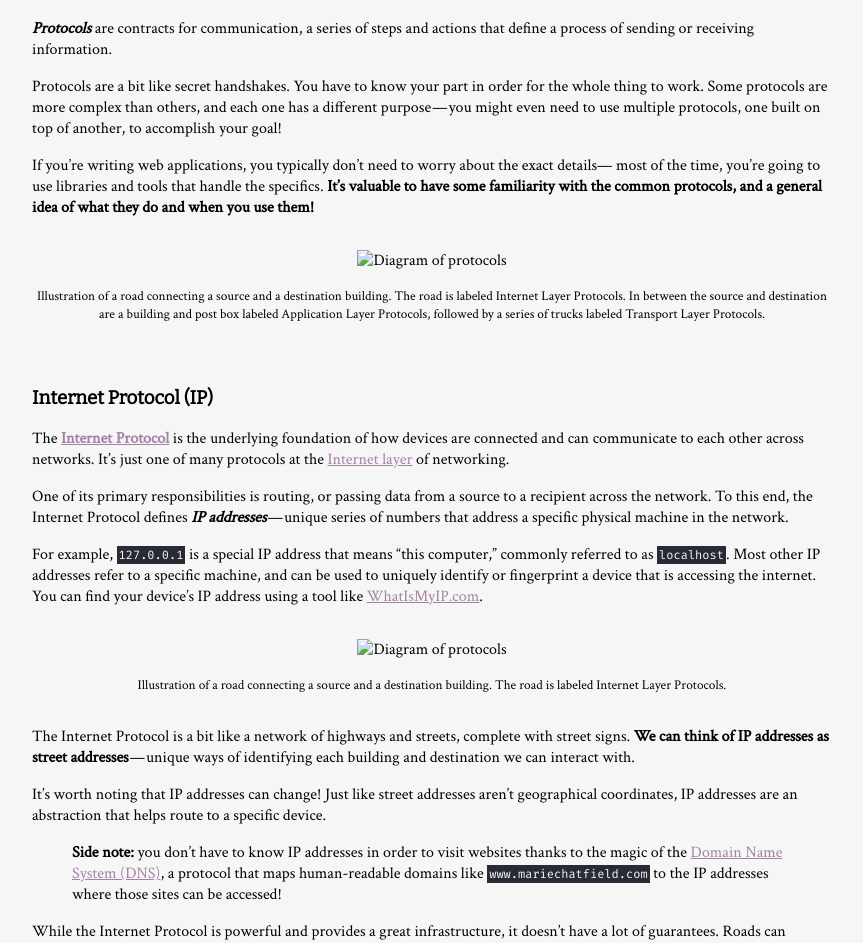
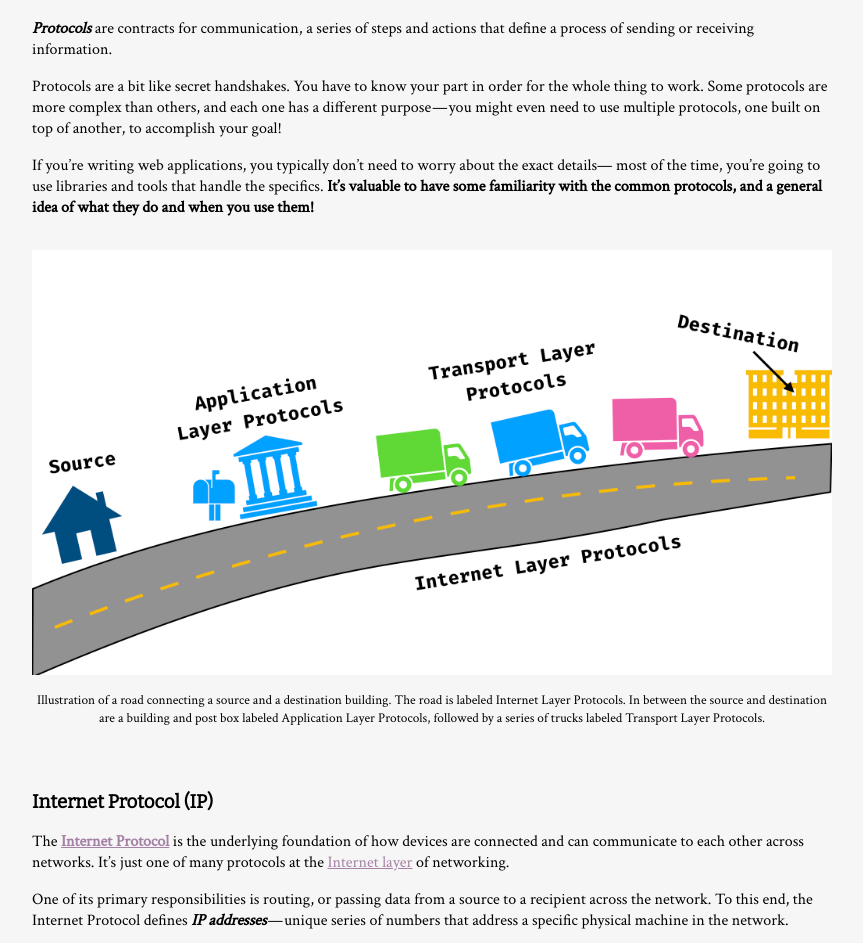
Before and after one commit to mchat/mchat.github.io, a Jekyll site: the page built from _posts/2019-02-19-networking.md, in a window 1280 px wide. Shown: the part 826-1769 px from the top of the page, without its empty margins (0-863 px from the left). Built offline with Jekyll 4.4.1, drawn with Linux system fonts in a browser that asks for light colours; nearby versions of some CDN libraries; the table of contents is made by our own code; grey boxes are pictures that could not be loaded.

Commit message:
Use absolute paths instead of relative

```diff
--- a/_posts/2019-02-19-networking.md
+++ b/_posts/2019-02-19-networking.md
@@ -18,7 +18,7 @@ This blog post lives on some computer somewhere in the world, and you’re readi
 ## 🤝 Protocols for fun and profit
 
 <figure class="figure">
-    <img class="figure__image" src="./handshake.gif" alt="Gif of handshake">
+    <img class="figure__image" src="/blog/networking/handshake.gif" alt="Gif of handshake">
     <figcaption class="figure__caption" markdown="block">
 Gif of Lindsay Lohan and Simon Kunz in _The Parent Trap_ movie doing a complicated multi-step handshake with some dance moves involved. ([source](handshake.gif))
 </figcaption>
@@ -31,7 +31,7 @@ Protocols are a bit like secret handshakes. You have to know your part in order
 If you’re writing web applications, you typically don’t need to worry about the exact details— most of the time, you’re going to use libraries and tools that handle the specifics. **It’s valuable to have some familiarity with the common protocols, and a general idea of what they do and when you use them!**
 
 <figure class="figure">
-    <img class="figure__image" src="./protocols-diagram.png" alt="Diagram of protocols">
+    <img class="figure__image" src="/blog/networking/protocols-diagram.png" alt="Diagram of protocols">
     <figcaption class="figure__caption">
         Illustration of a road connecting a source and a destination building. The road is labeled Internet Layer Protocols. In between the source and destination are a building and post box labeled Application Layer Protocols, followed by a series of trucks labeled Transport Layer Protocols.
     </figcaption>
@@ -48,7 +48,7 @@ One of its primary responsibilities is routing, or passing data from a source to
 For example, `127.0.0.1` is a special IP address that means “this computer,” commonly referred to as `localhost`. Most other IP addresses refer to a specific machine, and can be used to uniquely identify or fingerprint a device that is accessing the internet. You can find your device’s IP address using a tool like [WhatIsMyIP.com](https://www.whatismyip.com/).
 
 <figure class="figure">
-    <img class="figure__image" src="./protocols-diagram-ip.png" alt="Diagram of protocols">
+    <img class="figure__image" src="/blog/networking/protocols-diagram-ip.png" alt="Diagram of protocols">
     <figcaption class="figure__caption">
         Illustration of a road connecting a source and a destination building. The road is labeled Internet Layer Protocols.
     </figcaption>
@@ -74,7 +74,7 @@ The [**Transmission Control Protocol**](https://www.lifewire.com/tcp-transmissio
 Have you ever seen a wind turbine in transit? A turbine is a massive structure, far too large to ship fully assembled. Each individual blade is driven on a single 18-wheeler truck to its destination, where it can be assembled and put back together.
 
 <figure class="figure">
-    <img class="figure__image" src="./turbine.gif" alt="Gif of wind turbine">
+    <img class="figure__image" src="/blog/networking/turbine.gif" alt="Gif of wind turbine">
     <figcaption class="figure__caption" markdown="block">
 Timelapse gif of a wind turbine being assembled by a crane in a field. ([source](https://giphy.com/gifs/wind-turbine-Fyt2LlluELJhC))
 </figcaption>
@@ -85,7 +85,7 @@ Timelapse gif of a wind turbine being assembled by a crane in a field. ([source]
 **If the Internet Protocol is our highway system, the Transmission Control Protocol is the shipping logistics company** that breaks down your messages into pieces that fit on its trucks, drives them to your destination, and then reassembles the whole thing for you once it arrives.
 
 <figure class="figure">
-    <img class="figure__image" src="./protocols-diagram-tcp.png" alt="Diagram of protocols">
+    <img class="figure__image" src="/blog/networking/protocols-diagram-tcp.png" alt="Diagram of protocols">
     <figcaption class="figure__caption">
         Illustration of a road connecting a source and a destination building. The road is labeled Internet Layer Protocols. In between the source and destination are a series of trucks labeled Transport Layer Protocols.
     </figcaption>
@@ -119,7 +119,7 @@ For example, [**Transport Layer Security (TLS)**](https://www.hostinger.com/tuto
 **We can think of application layer protocols as our friendly local post offices**, which offer a wide variety of services and features to meet our needs. They provide a nice abstraction around the precise details of how our mail travels. We just know that we have a post office box that gets packages, and an easy way to post our own wind turbines and manuscripts and cat photos and travel postcards.
 
 <figure class="figure">
-    <img class="figure__image" src="./protocols-diagram-application.png" alt="Diagram of protocols">
+    <img class="figure__image" src="/blog/networking/protocols-diagram-application.png" alt="Diagram of protocols">
     <figcaption class="figure__caption">
         Illustration of a road connecting a source and a destination building. The road is labeled Internet Layer Protocols. In between the source and destination are a building and post box labeled Application Layer Protocols, followed by a series of trucks labeled Transport Layer Protocols.
     </figcaption>
@@ -149,7 +149,7 @@ All of these protocols are useful, and using any of them depends on having a **_
 A **_server_** is just a process that continually runs on some machine somewhere in the world, listening to messages addressed to a specific TCP port, and responding in a (hopefully) expected way.
 
 <figure class="figure">
-    <img class="figure__image" src="./answer-the-phone.gif" alt="Gif of Alanna Thompson">
+    <img class="figure__image" src="/blog/networking/answer-the-phone.gif" alt="Gif of Alanna Thompson">
     <figcaption class="figure__caption" markdown="block">
 Gif of Alana “Honey Boo Boo” Thompson on the TV show “Here Comes Honey Boo Boo” answering the phone with caption “How may I help you?” ([source](https://giphy.com/gifs/told-Qp0cpdTzTrfdC))
 </figcaption>
@@ -176,10 +176,10 @@ A **_client_** is anything that makes a request — usually a browser, but s
 <figure class="figure">
     <div class="figure__split">
         <div class="figure__split__image">
-            <img class="figure__image" src="./http-get-request.png" alt="GET Request postcard">
+            <img class="figure__image" src="/blog/networking/http-get-request.png" alt="GET Request postcard">
         </div>
         <div class="figure__split__image">
-            <img class="figure__image" src="./http-get-response.png" alt="GET Response postcard">
+            <img class="figure__image" src="/blog/networking/http-get-response.png" alt="GET Response postcard">
         </div>
     </div>
     <figcaption class="figure__caption" markdown="block">
@@ -190,10 +190,10 @@ A sample HTTP GET request and response pair, presented as illustrations of postc
 <figure class="figure">
     <div class="figure__split">
         <div class="figure__split__image">
-            <img class="figure__image" src="./http-post-request.png" alt="POST Request postcard">
+            <img class="figure__image" src="/blog/networking/http-post-request.png" alt="POST Request postcard">
         </div>
         <div class="figure__split__image">
-            <img class="figure__image" src="./http-post-response.png" alt="POST Response postcard">
+            <img class="figure__image" src="/blog/networking/http-post-response.png" alt="POST Response postcard">
         </div>
     </div>
     <figcaption class="figure__caption" markdown="block">
@@ -216,14 +216,14 @@ HTTP requests and responses are also **_stateless_**, which means that there isn
 A **_request_** is sent from the client, to the server, to start off a communication cycle.
 
 <figure class="figure">
-    <img class="figure__image" src="./http-get-request.png" alt="GET Request Postcard">
+    <img class="figure__image" src="/blog/networking/http-get-request.png" alt="GET Request Postcard">
     <figcaption class="figure__caption" markdown="block">
 Illustration of an HTTP GET request as a postcard. It uses HTTP/1.1, has a path of `/emojis?type=food`, with headers `Accept: application/json`. The body is empty. The postcard is addressed “Dear server” and signed “Love, the client.”
 </figcaption>
 </figure>
 
 <figure class="figure">
-    <img class="figure__image" src="./http-post-request.png" alt="POST Response Postcard">
+    <img class="figure__image" src="/blog/networking/http-post-request.png" alt="POST Response Postcard">
     <figcaption class="figure__caption" markdown="block">
 Illustration of an HTTP POST request as a postcard. It uses HTTP/1.1, has a path of `/emojis`, with headers `Accept: application/json; Content-Type: application/json`. The body contains a JSON string with a fire emoji icon and name. The postcard is addressed “Dear server” and signed “Love, the client.”
 </figcaption>
@@ -249,14 +249,14 @@ Requests contain the following fields:
 A **_response_** is sent from the server, to the client, to complete a communication cycle.
 
 <figure class="figure">
-    <img class="figure__image" src="./http-get-response.png" alt="GET Response Postcard">
+    <img class="figure__image" src="/blog/networking/http-get-response.png" alt="GET Response Postcard">
     <figcaption class="figure__caption" markdown="block">
 Illustration of an HTTP response as a postcard. It uses HTTP/1.1 and has a status code of 200 with status message OK. It has headers `Content-Type: application/json`. The body contains a JSON string with emoji names and icons for taco, sushi, and mango. The postcard is addressed “Dear client” and signed “Love, the server.”
 </figcaption>
 </figure>
 
 <figure class="figure">
-    <img class="figure__image" src="./http-post-response.png" alt="POST Response Postcard">
+    <img class="figure__image" src="/blog/networking/http-post-response.png" alt="POST Response Postcard">
     <figcaption class="figure__caption" markdown="block">
 Illustration of an HTTP response as a postcard. It uses HTTP/1.1 and has a status code of 403 with status message FORBIDDEN. It has headers `Content-Type: application/json`. The body is empty. The postcard is addressed “Dear client” and signed “Love, the server.”
 </figcaption>
@@ -301,7 +301,7 @@ This header is traditionally set on a request to indicates that the client wants
 **_Headers_** can also be used to pass authentication data, set caching or Do Not Track preferences, pass cookies, indicate the application/operating system of the client, and [much more](https://developer.mozilla.org/en-US/docs/Web/HTTP/Headers).
 
 <figure class="figure">
-    <img class="figure__image" src="./information.gif" alt="Gif of Candace Wu">
+    <img class="figure__image" src="/blog/networking/information.gif" alt="Gif of Candace Wu">
     <figcaption class="figure__caption" markdown="block">
 Gif of Candace Wu in the Fresh Off the Boat TV show, looking confused with the caption “I need more information”. ([source](https://giphy.com/gifs/fresh-off-the-boat-abc-gif-14qeTA7IoaLybC))
 </figcaption>
@@ -331,7 +331,7 @@ However, HTTP does allow you set the **_body_** of any request or response, so y
 ### Fields for HTTP Requests only
 
 <figure class="figure">
-    <img class="figure__image" src="./candy-canes.gif" alt="Gif of Lindsay Lohan">
+    <img class="figure__image" src="/blog/networking/candy-canes.gif" alt="Gif of Lindsay Lohan">
     <figcaption class="figure__caption" markdown="block">
 Gif of Lindsay Lohan in Mean Girls movie smiling and asking “So are you gonna send any candy canes?” ([source](https://giphy.com/gifs/filmeditor-mean-girls-movie-l2YWvMRhzCx4QQsxO))
 </figcaption>
@@ -384,7 +384,7 @@ https://www.mycoolsite.com:80/emojis?type=food
 ### Fields for HTTP Responses only
 
 <figure class="figure">
-    <img class="figure__image" src="./glen-coco.gif" alt="Gif of Daniel Franzese">
+    <img class="figure__image" src="/blog/networking/glen-coco.gif" alt="Gif of Daniel Franzese">
     <figcaption class="figure__caption" markdown="block">
 Gif of Daniel Franzese in Mean Girls movie, dressed as Santa Claus walking through a classroom full of students handing out candy canes from a stocking and saying “Glen Coco? Four for you. Glen Coco! You go, Glen Coco!” ([source](https://giphy.com/gifs/mean-girls-movie-xT9KVCqZfEqOPGFFRe))
 </figcaption>
@@ -425,7 +425,7 @@ You should always depend on the numerical code in your application logic that ha
 ## 👩🏻‍🏫 Let's Review!
 
 <figure class="figure">
-    <img class="figure__image" src="./learning.gif" alt="Gif of Amy Poehler">
+    <img class="figure__image" src="/blog/networking/learning.gif" alt="Gif of Amy Poehler">
     <figcaption class="figure__caption" markdown="block">
 Gif of Amy Poehler in Parks and Recreation TV Show, holding a hammer and smiling while saying “I’m learning so much already!” ([source](https://giphy.com/gifs/nbcmakingit-school-learning-so-much-PLHdpauwfN2MvHcHxL))
 </figcaption>
@@ -438,7 +438,7 @@ That was a lot of learning! Let’s review what we learned.
 *   **_Protocols_** are communication contracts. They provide different levels of abstraction, and we use lots of different protocols in order to send and receive data on the internet.
 
 <figure class="figure">
-    <img class="figure__image" src="./protocols-diagram.png" alt="Diagram of protocols">
+    <img class="figure__image" src="/blog/networking/protocols-diagram.png" alt="Diagram of protocols">
     <figcaption class="figure__caption">
         Illustration of a road connecting a source and a destination building. The road is labeled Internet Layer Protocols. In between the source and destination are a building and post box labeled Application Layer Protocols, followed by a series of trucks labeled Transport Layer Protocols.
     </figcaption>
@@ -454,7 +454,7 @@ That was a lot of learning! Let’s review what we learned.
 *   A **_server_** is any process running on a physical machine that listens to a specific port and implements a particular protocol. Web developers usually mean “HTTP server” when we say server, but you could also have an FTP or SSH server, etc.
 
 <figure class="figure">
-    <img class="figure__image" src="./http-post-request.png" alt="POST Request Postcard">
+    <img class="figure__image" src="/blog/networking/http-post-request.png" alt="POST Request Postcard">
     <figcaption class="figure__caption" markdown="block">
 Illustration of an HTTP POST request as a postcard. It uses HTTP/1.1, has a path of `/emojis`, with headers `Accept: application/json; Content-Type: application/json`. The body contains a JSON string with a fire emoji icon and name. The postcard is addressed “Dear server” and signed “Love, the client”.
 </figcaption>
```
Also changed, not shown: _posts/2018-12-11-web-architecture.md (+23 -23 lines).
